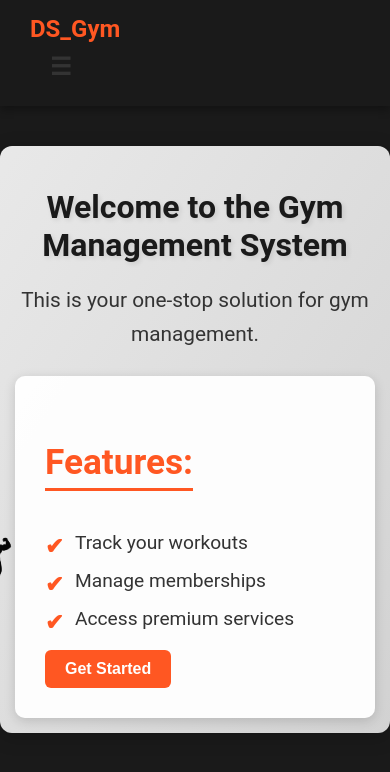
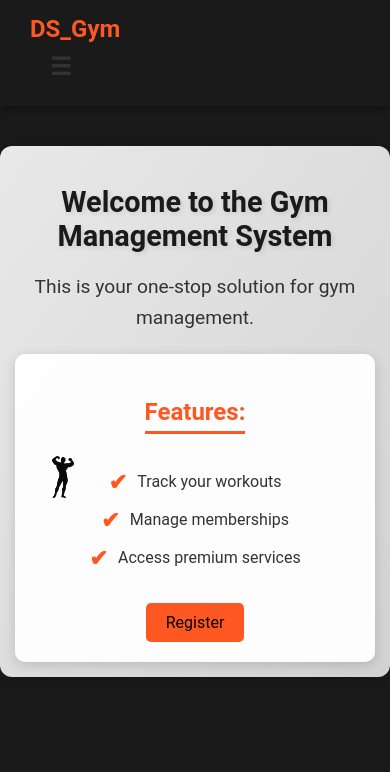
Before and after one commit to filipposmertzanakis/gym, a React (Create React App) app in the folder gym-management-frontend/: page / in a window 390 px wide. Shown: the top 772 px of the page. Built offline with nearby package versions, Linux system fonts and the light colour scheme.

Commit message:
Teliko css Home page

```diff
--- a/gym-management-frontend/src/App.js
+++ b/gym-management-frontend/src/App.js
@@ -44,7 +44,7 @@ function HomePage() {
           <li>Manage memberships</li>
           <li>Access premium services</li>
         </ul>
-        <button>Get Started</button>
+        <Link to="/register" className='lo'>Register</Link>
       </div>
     </div>
   );
@@ -91,6 +91,9 @@ function App() {
               <Link to="/login" className="nav-link" onClick={toggleMenu}>
                 Login
               </Link>
+              <Link to="/News" className="nav-link" onClick={toggleMenu}>
+            News
+          </Link>
             </>
           )}
           {user && (
--- a/gym-management-frontend/src/styles/Home.css
+++ b/gym-management-frontend/src/styles/Home.css
@@ -1,4 +1,4 @@
-/* Main container styling */
+
 .home-container {
   max-width: 900px;
   margin: 40px auto;
@@ -8,6 +8,8 @@
   box-shadow: 0 4px 20px rgba(0, 0, 0, 0.2);
   text-align: center;
   transition: transform 0.3s ease, box-shadow 0.3s ease;
+  position: relative;
+  overflow: hidden;
 }
 
 .home-container:hover {
@@ -15,135 +17,153 @@
   box-shadow: 0 6px 25px rgba(0, 0, 0, 0.3);
 }
 
-/* Heading styling */
+
 .home-container h2 {
   color: var(--primary-bg);
-  font-size: 3rem;
+  font-size: 2.5rem;
   margin-bottom: 15px;
-  text-shadow: 2px 2px 5px rgba(0,0,0,0.1);
+  text-shadow: 2px 2px 5px rgba(0, 0, 0, 0.1);
 }
 
-/* Paragraph styling */
+
 .home-container p {
   color: var(--text-color);
-  font-size: 1.3rem;
-  margin-bottom: 25px;
+  font-size: 1.2rem;
+  margin-bottom: 20px;
   line-height: 1.6;
 }
 
-/* Features box */
+
 .home-content {
-  position: relative;
   border-radius: 10px;
-  padding: 50px 40px;
+  padding: 30px;
   margin-top: 20px;
   background: rgba(255, 255, 255, 0.95);
   box-shadow: 0 3px 12px rgba(0, 0, 0, 0.15);
-  text-align: left;
+  display: flex;
+  flex-direction: column;
+  align-items: center;
+  text-align: center;
+  position: relative;
 }
 
-/* Add images for decoration */
+
 .home-content::before,
 .home-content::after {
   content: '';
   position: absolute;
-  top: 15%;
-  height: 80%;
-  width: 120px;
+  top: 50%;
+  transform: translateY(-50%);
+  height: 100px;
+  width: 100px;
   background-size: contain;
   background-repeat: no-repeat;
   background-position: center;
-  opacity: 0.85;
+  opacity: 0.8;
   transition: transform 0.5s ease;
 }
 
+
 .home-content::before {
-  left: -100px;
+  left: 10%;
   background-image: url("../../photos/body-builder.png");
 }
 
+
 .home-content::after {
-  right: -100px;
+  right: 10%;
   background-image: url("../../photos/body-builder.png");
 }
 
+
 .home-content:hover::before,
 .home-content:hover::after {
-  transform: scale(1.1);
+  transform: translateY(-50%) scale(1.1);
 }
 
-/* Features heading */
+
 .home-content h3 {
   color: var(--accent);
-  font-size: 2.2rem;
-  margin-bottom: 20px;
+  font-size: 2rem;
+  margin-bottom: 15px;
   border-bottom: 3px solid var(--accent);
   display: inline-block;
   padding-bottom: 5px;
 }
 
-/* Features list */
+
 .home-content ul {
   list-style: none;
   padding: 0;
   margin: 20px 0;
+  text-align: center;
 }
 
-/* Feature list items */
+
 .home-content li {
-  font-size: 1.2rem;
+  font-size: 1.1rem;
   color: var(--text-color);
-  margin-bottom: 15px;
-  position: relative;
-  padding-left: 30px;
+  margin-bottom: 12px;
+  display: flex;
+  align-items: center;
+  justify-content: center;
+  gap: 10px;
 }
 
 .home-content li::before {
   content: '✔';
-  position: absolute;
-  left: 0;
-  top: 2px;
   color: var(--accent);
   font-size: 1.4rem;
   font-weight: bold;
 }
 
-/* Get Started Button */
-button {
-  background-color: var(--accent);
-  color: white;
-  font-size: 1.2rem;
-  padding: 12px 25px;
+.lo{
+  background-color: #ff5722;
   border: none;
-  border-radius: 6px;
+  border-radius: 5px;
+  padding: 10px 20px;
+  font-size: 1rem;
+  color: rgb(0, 0, 0);
+  text-decoration: none;
   cursor: pointer;
-  transition: background 0.3s, transform 0.2s;
+  transition: background-color 0.3s ease, transform 0.2s ease;
 }
 
-button:hover {
-  background-color: var(--primary-bg);
-  transform: scale(1.05);
+.lo:hover,
+.lo:focus{
+  background-color: rgba(0, 0, 0, 0.05);
+  outline:none;
+  transform: scale(1.02);
+  color:#000000;
 }
 
-/* Responsive Styles */
+
+
+
+
 @media (max-width: 768px) {
   .home-container {
     padding: 20px;
   }
 
   .home-container h2 {
-    font-size: 2.5rem;
+    font-size: 2.2rem;
   }
 
   .home-content {
-    padding: 40px;
+    padding: 20px;
   }
+
 
   .home-content::before,
   .home-content::after {
     width: 80px;
-    left: -70px;
-    right: -70px;
+    height: 80px;
+    top: 40%;
+  }
+
+  .home-content h3 {
+    font-size: 1.8rem;
   }
 }
 
@@ -153,18 +173,23 @@ button:hover {
   }
 
   .home-container h2 {
-    font-size: 2rem;
-  }
-
-  .home-content {
-    padding: 30px;
+    font-size: 1.8rem;
   }
 
   .home-content::before,
   .home-content::after {
     width: 60px;
-    left: -50px;
-    right: -50px;
+    height: 60px;
+    left: 5%;
+    right: 5%;
+  }
+
+  .home-content h3 {
+    font-size: 1.5rem;
+  }
+
+  .home-content li {
+    font-size: 1rem;
   }
 
   button {
```
